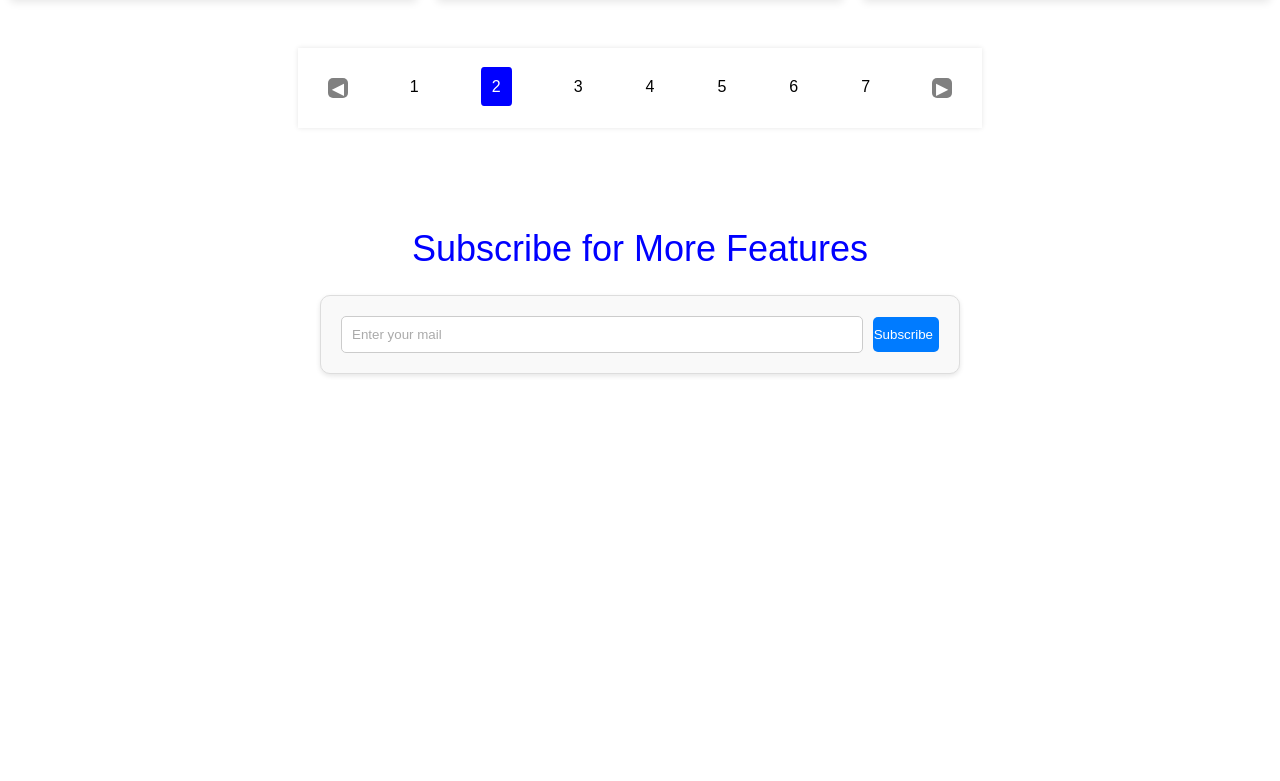
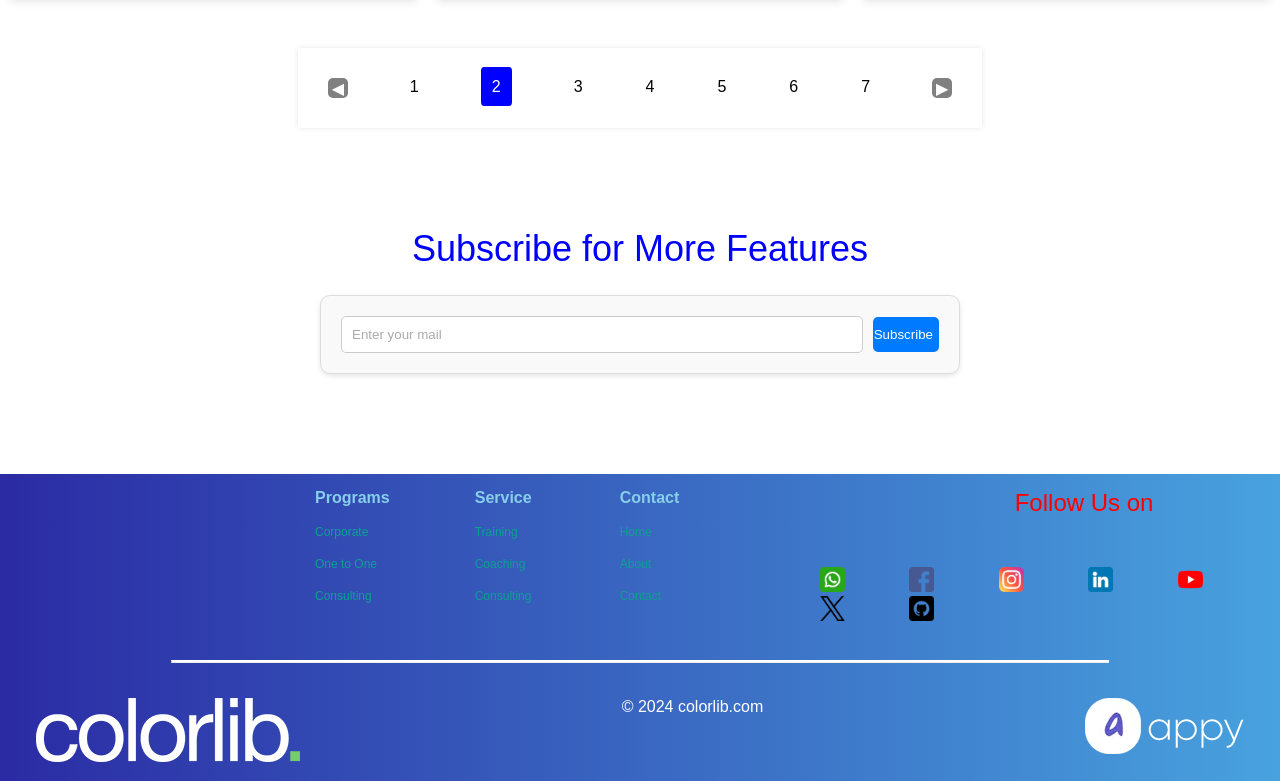
Before and after one commit to Line-Blink10/Edimo, a plain HTML site: page blog.html in a window 1280 px wide. Shown: the part 2271-3052 px from the top of the page. Before the commit the page ends 2745 px from the top, so only its background shows below. Drawn offline with Linux system fonts and the light colour scheme.

Commit message:
===Blog page with footer ===

```diff
--- a/blog.html
+++ b/blog.html
@@ -298,5 +298,78 @@
     </div>
 </section>
 
+<section class="foot-container">
+    <scetion class="Footer">
+        <div class="flex-b">
+            <div class="head"><a href="#">Programs</a></div>
+                <div class="items">
+                    <ul>
+                        <li><a href="#">Corporate</a></li>
+                        <li><a href="#">One to One</a> </li>
+                        <li><a href="#">Consulting</a></li>
+                    </ul>
+                </div>
+            </div>
+        </div>
+
+        <div class="flex-b">
+            <div class="head"><a href="#">Service</a></div>
+                <div class="items">
+                    <ul>
+                        <li><a href="#">Training</a></li>
+                        <li><a href="#">Coaching</a> </li>
+                        <li><a href="#">Consulting</a></li>
+                    </ul>
+                </div>
+            </div>
+        </div>
+
+        <div class="flex-b">
+            <div class="head"><a href="#">Contact</a></div>
+                <div class="items">
+                    <ul>
+                        <li><a href="#">Home</a></li>
+                        <li><a href="#">About</a> </li>
+                        <li><a href="#">Contact</a></li>
+                    </ul>
+                </div>
+            </div>
+        </div>
+
+        <div class="flex-l">
+            <div class="head"><span>Follow Us on</span></div>
+                <div class="links">
+                    <ul style="padding-top: 50px; padding-left: 75px;">
+                        <li><a href="#"><img src="images/whatsapp.png" alt="Whatsapp"></a></li>
+                        <li><a href="#"><img src="images/facebook.png" alt="Facebook"></a></li>
+                        <li><a href="#"><img src="images/instagram.png" alt="Instagram"></a></li>
+                        <li><a href="#"><img src="images/linkedin.png" alt="LinkedIn"></a></li>
+                        <li><a href="#"><img src="images/youtube.png" alt="Youtube"></a></li>
+                        <li><a href="#"><img src="images/twitter.png" alt="Twitter"></a></li>
+                        <li><a href="#"><img src="images/github.png" alt="GitHub"></a></li>
+                    </ul>
+                </div>
+            </div>
+        </div>
+    </scetion>
+
+        <hr class="rule">
+
+    <section class="hero-section">
+        <div class="hero-image">
+            <img src="images/hero.png">
+        </div>
+        <div>
+            <span class="copy">&copy; 2024 colorlib.com</span>
+        </div>
+        <div class="logo-1">
+            <img src="images/logo(1).png">
+        </div>
+    </section>
+
+    </scetion>
+
+</section>
+
 </body>
 </html>
--- a/css/style.css
+++ b/css/style.css
@@ -393,3 +393,89 @@ ul li{
 .subscribe-button-text {
     margin-right: 5px;
 }
+
+/*========================= Blog Ends starts here =========================*/
+/*========================= Footer starts here =========================*/
+.Footer{
+    display: flex;
+    margin-left: 250px;
+}
+
+.hero-section{
+    display: flex;
+}
+
+.Footer img{
+    height: 25px;
+    width: 25px;
+}
+
+.rule{
+    border-top: 2px solid white;
+    margin: 0 auto;
+    width: 75%;
+    margin-top: 35px;
+    margin-bottom: 35px;
+}
+
+.foot-container{
+    background: linear-gradient(to right, rgba(43, 43, 164), #48a2de);
+    padding: 15px;
+    width: 100%;
+    margin-bottom: 5px;
+    margin: 0 auto;
+}
+
+.head a{
+    font-size: 16px;
+    font-weight: bolder;
+    color: skyblue;
+}
+
+.items ul li a{
+    font-size: 12px;
+    color:rgb(12, 161, 144);
+    font-weight: xx-small;
+    text-decoration: none;
+    display: block;
+    cursor: pointer;
+}
+
+.flex-b{
+    margin-right: 35px;
+    margin-left: 50px;
+}
+
+.flex-b a{
+    text-decoration: none;
+}
+
+.head span{
+    color: red;
+    padding-left: 300px;
+    font-size: 24px;
+}
+
+.hero-section{
+    display: flex;
+}
+
+.copy{
+    color: white;
+    font-weight: xx-small;
+    padding-right: 300px;
+    margin: 0 auto;
+}
+
+.hero-image{
+    padding-right: 300px;
+    margin: 0 auto;
+}
+
+.logo-1{
+    margin-right: 150px;
+    margin: 0 auto;
+}
+
+
+/*============== Footer Ends HERE!!! ===================*/
```
Also changed, not shown: images/IMG-20240808-WA0015.jpg (added), images/facebook.png (added), images/github.png (added), images/hero.png (added), images/instagram.png (added), images/linkedin.png (added), images/logo(1).png (added), images/logo.png (deleted), images/twitter.png (added), images/whatsapp.png (added), images/youtube.png (added).
